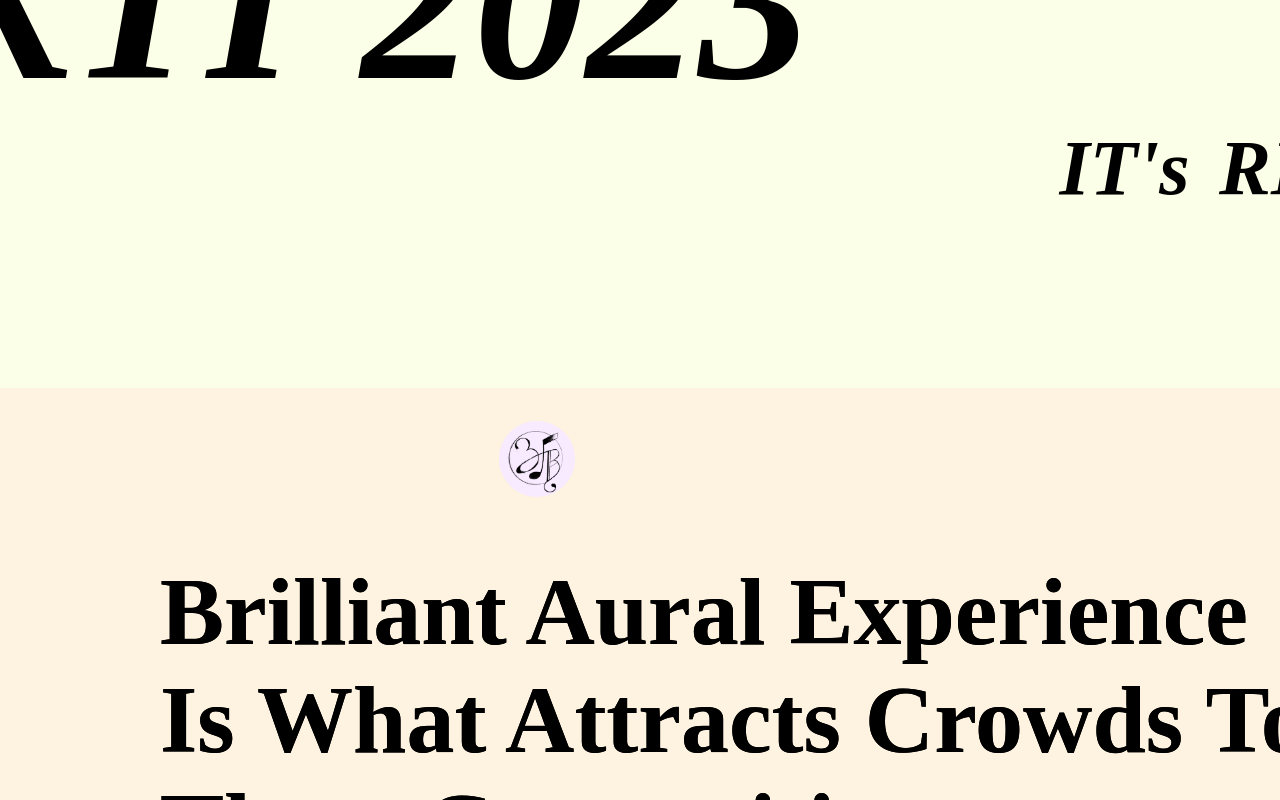
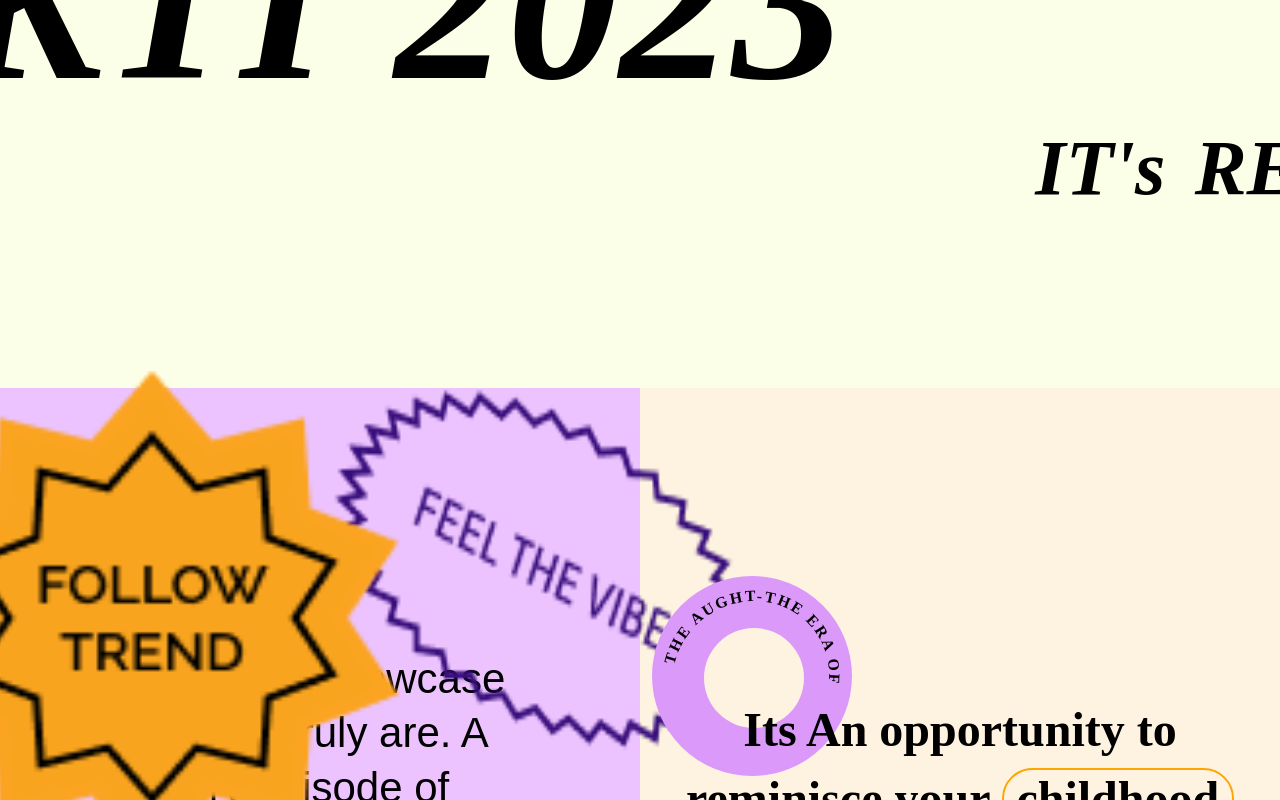
Before and after one commit to dev-gaur-2002/Abhivyakti2023, a Next.js app: page / in a window 1280 px wide. Shown: the part 380-1180 px from the top of the page. Built offline with nearby package versions, Linux system fonts and the light colour scheme; a web font is replaced by a local one.

Commit message:
changed img to next/image for production

```diff
--- a/pages/Landing.js
+++ b/pages/Landing.js
@@ -1,13 +1,14 @@
 import React from "react";
 import styles from "../styles/Landing.module.css";
+import Image from "next/image";
 
 const Landing = () => {
   return (
     <div className={styles["Landing"]}>
       <div className={styles["Landing-flex"]}>
         <div className={styles["box1"]}>
-          <div className={styles["feelthe"]}><img src="group 1.png" alt="#" /></div>
-          <span className={styles["follow"]}><img src="group.png" alt="#" /></span>
+          <div className={styles["feelthe"]}><Image src="/group 1.png" alt="#" width= {500} height= {500} /></div>
+          <span className={styles["follow"]}><Image src="/group.png" alt="#" width= {500} height= {500}/></span>
           <p>
             A stage to showcase who you truly are. A savory episode of{" "}
             <span className={styles["Enter"]}>entertainment</span> and
--- a/pages/index.js
+++ b/pages/index.js
@@ -4,6 +4,7 @@ import Music from '../components/Musicevents/MusicEvents'
 
 
 import Hero from '../components/Hero/Hero'
+import Landing from './Landing'
 
 
 export default function Home() {
@@ -11,12 +12,8 @@ export default function Home() {
     <>
 
 
-<Hero/>
-
-      <Music/>
-
-
-
+      <Hero/>
+      <Landing/>
       <Music/>
 
 
```
